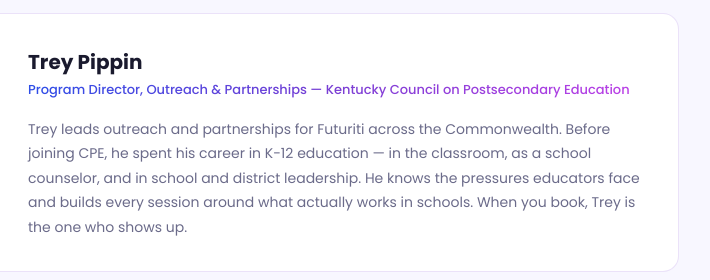
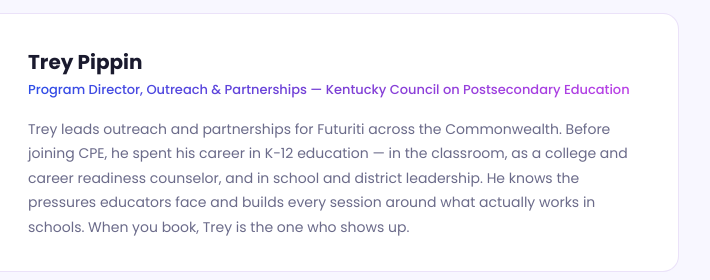
Before and after one commit to kyfuturiti/K12PD, a plain HTML site: page index.html in a window 1280 px wide. Shown: the part 2847-3127 px from the top of the page, 387-1097 px from the left. Drawn offline with Linux system fonts and the light colour scheme.

Commit message:
Add files via upload

```diff
--- a/index.html
+++ b/index.html
@@ -745,7 +745,7 @@
     <div>
       <p class="presenter-name">Trey Pippin</p>
       <p class="presenter-title">Program Director, Outreach & Partnerships — Kentucky Council on Postsecondary Education</p>
-      <p class="presenter-bio">Trey leads outreach and partnerships for Futuriti across the Commonwealth. Before joining CPE, he spent his career in K-12 education — in the classroom, as a school counselor, and in school and district leadership. He knows the pressures educators face and builds every session around what actually works in schools. When you book, Trey is the one who shows up.</p>
+      <p class="presenter-bio">Trey leads outreach and partnerships for Futuriti across the Commonwealth. Before joining CPE, he spent his career in K-12 education — in the classroom, as a college and career readiness counselor, and in school and district leadership. He knows the pressures educators face and builds every session around what actually works in schools. When you book, Trey is the one who shows up.</p>
     </div>
   </div>
 
```
